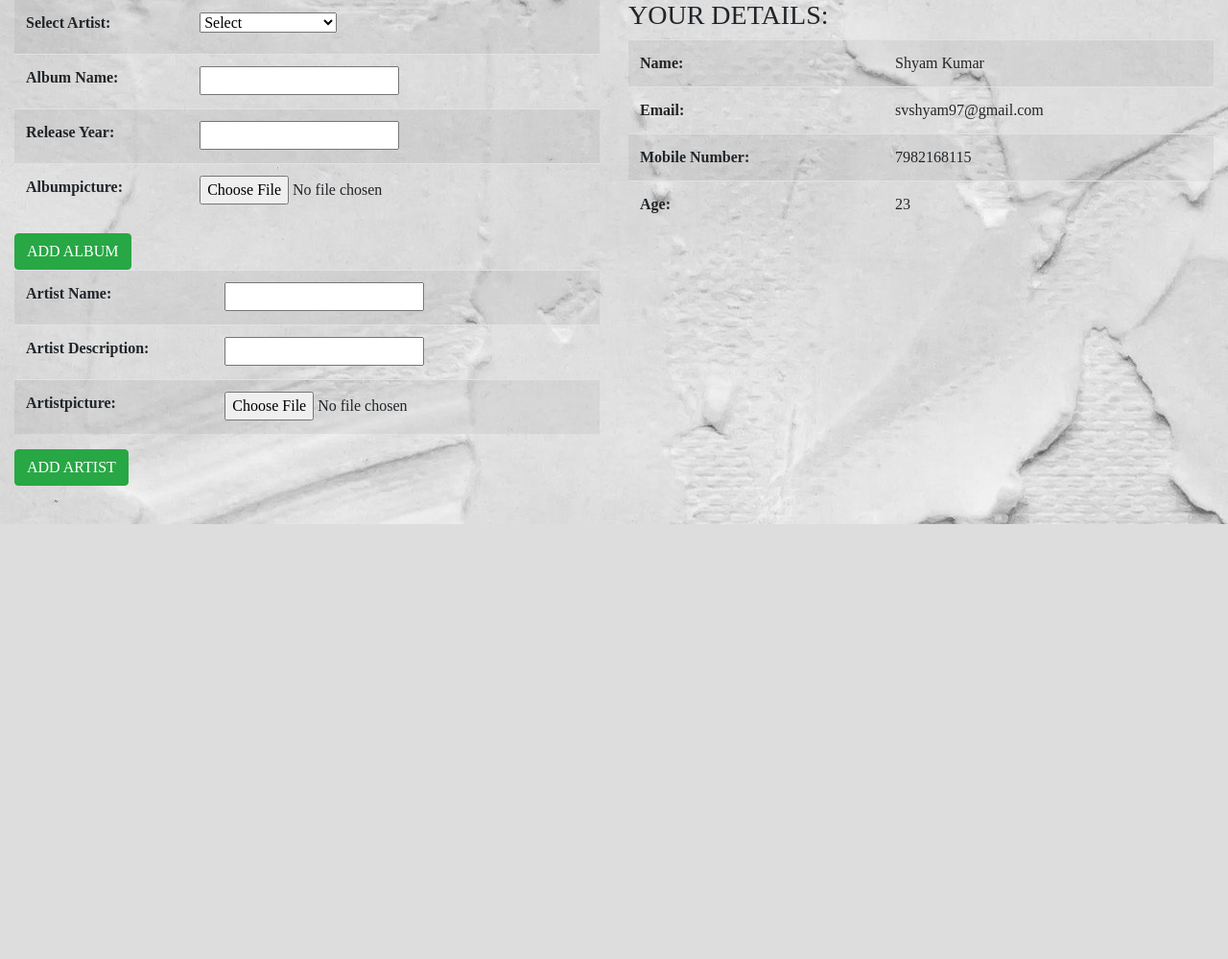
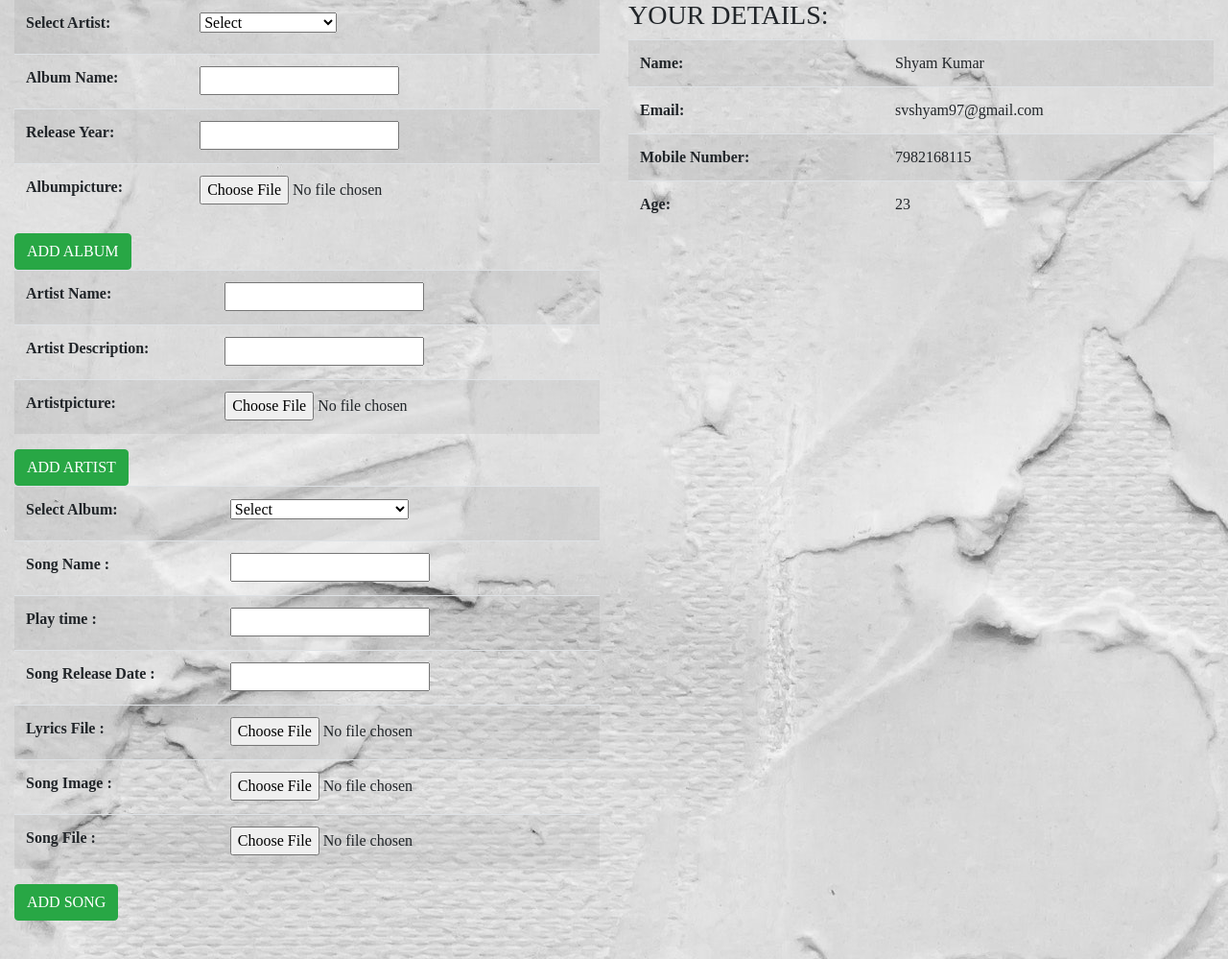
Before and after one commit to svshyam91/voyaMusic, a Django app: page /music/profile in a window 1280 px wide. Shown: the part 257-1256 px from the top of the page at 96% size. Before the commit the page ends 803 px from the top, so only its background shows below. Run offline with Django 3.2, Linux system fonts and the light colour scheme; a user stored in the database is signed in; data comes from the database, SQL or seed files in the repository; both versions use the stored data as it was after the commit; some libraries are stand-ins or nearby versions.

Commit message:
Added feature to upload song and corrected fields of Tracks model

```diff
--- a/Music/forms.py
+++ b/Music/forms.py
@@ -1,4 +1,5 @@
 from django import forms
+from .models import Album
 
 
 class Account(forms.Form):
@@ -23,7 +24,26 @@ class AddAlbum(forms.Form):
     releaseYear = forms.DateField(label="Release Year:")
     albumPicture = forms.FileField()
 
+
 class AddArtist(forms.Form):
     artistName = forms.CharField(label="Artist Name:", max_length=100)
     artistDescrip = forms.CharField(label="Artist Description:", max_length=100)
     artistPicture = forms.FileField()
+
+
+class AddSong(forms.Form):
+
+    # Get all album names and insert in tuple as tuple(value,label)
+    allAlbums = Album.objects.all()
+    ALBUMNAMES = (('Select','Select'),)
+    for album in allAlbums:
+        ALBUMNAMES = ALBUMNAMES+((album.id,album.name),)
+
+    # ALBUMNAMES = (('Option1','1'),('Option2','Option1'),('Option3',))
+    albumId = forms.ChoiceField(label="Select Album", choices=ALBUMNAMES)
+    songName = forms.CharField(label="Song Name ", max_length=100)
+    playTime = forms.DurationField(label="Play time ")
+    releaseDate = forms.DateField(label="Song Release Date ")
+    lyricsFile = forms.FileField(label="Lyrics File ")
+    songImage = forms.FileField(label="Song Image ")
+    songFile = forms.FileField(label="Song File ")
--- a/Music/models.py
+++ b/Music/models.py
@@ -25,9 +25,9 @@ class Tracks(models.Model):
     album_id = models.ForeignKey('Album', on_delete=models.CASCADE)
     name = models.CharField(max_length=200)
     play_time = models.DurationField()
-    lyric = models.FilePathField(path="/home/svshyam97/")
-    picture = models.CharField(max_length=500, default="Music/images/")
-    file_path = models.CharField(max_length=500)
+    lyric = models.FileField(upload_to="songs/lyrics/")
+    picture = models.FileField(upload_to="songs/images/")
+    file_path = models.FileField(upload_to="songs/tracks/")
     is_favourite = models.BooleanField(default="False")
 
     def __str__(self):
--- a/Music/templates/Music/profile.html
+++ b/Music/templates/Music/profile.html
@@ -5,6 +5,7 @@
 	<div class="jumbotron"> <h1>Hello! {{ username }}</h1> </div>
 	<div class="row">
 		<div class="col-sm-6">
+
 
 			<!-- Add Album -->
 			<form method="post" action="{% url 'Music:profile'%}" enctype="multipart/form-data">
@@ -21,8 +22,9 @@
 					</tr>
 					{{ albumForm.as_table }}
 				</table>
-				<input type="submit" name="submit" value="ADD ALBUM" class="btn btn-success">
+				<input type="submit" name="addAlbum" value="ADD ALBUM" class="btn btn-success">
 			</form>
+
 
 			<!-- Add Artist -->
 			<form method="post" action="{% url 'Music:profile' %}" enctype="multipart/form-data">
@@ -30,10 +32,21 @@
 				<table class="table table-striped">
 					{{ artistForm.as_table }}
 				</table>
-				<input type="submit" name="submit" value="ADD ARTIST" class="btn btn-success">
+				<input type="submit" name="addArtist" value="ADD ARTIST" class="btn btn-success">
+			</form>
+
+
+			<!-- Add Song -->
+			<form method="post" action="{% url 'Music:profile' %}" enctype="multipart/form-data">
+				{% csrf_token %}
+				<table class="table table-striped">
+					{{ songForm.as_table }}
+				</table>
+				<input type="submit" name="addSong" value="ADD SONG" class="btn btn-success">
 			</form>
 
 		</div>
+
 
 		<!-- Profile -->
 		<div class="col-sm-6">
--- a/Music/views.py
+++ b/Music/views.py
@@ -5,7 +5,7 @@ from django.http import Http404
 from django.urls import reverse
 from django.contrib.auth import login, logout, authenticate
 from django.contrib.auth.models import User
-from .forms import Account, Login, AddAlbum, AddArtist
+from .forms import Account, Login, AddAlbum, AddArtist, AddSong
 #from django.template import loader
 
 
@@ -129,7 +129,7 @@ def logIn(request):
                 return HttpResponseRedirect(reverse("Music:index"))
             else:
                 return render(request, "Music/logIn.html", {
-                    "loginForm": loginForm, "error_message":"Invalid Login"})
+                    "loginForm": loginForm, "error_message": "Invalid Login"})
     else:
         # Unbound form
         loginForm = Login()
@@ -144,6 +144,11 @@ def logOut(request):
 
 # /music/profile
 def profile(request):
+    """ This view handles multiple forms in a way that first it checks
+        request.method == "POST" and only if its true then it handles forms.
+        Next, it checks form IS VALID OR NOT. UNBOUND FORM WILL NOT BE VALID.
+        So, it'll validate only one form which return True for is_valid()."""
+
     if request.user.is_authenticated:
 
         # For showing user profile
@@ -156,6 +161,8 @@ def profile(request):
         if request.method == "POST":
             albumForm = AddAlbum(request.POST, request.FILES)      # Bound Form
             if albumForm.is_valid():
+                """ If artistForm is not valid then it will check next form"""
+
                 artistId = request.POST.get("artistId")
                 albumName = albumForm.cleaned_data["albumName"]
                 releaseYear = albumForm.cleaned_data["releaseYear"]
@@ -164,13 +171,13 @@ def profile(request):
                 # Storing album in database
                 artist = Artist.objects.get(id=artistId)
                 album = Album(artist_id=artist,
-                    name=albumName, release_date=releaseYear,
-                    albumImage=albumImage)
+                              name=albumName, release_date=releaseYear,
+                              albumImage=albumImage)
                 album.save()
 
                 return render(request, "Music/profile.html", {
                     "username": request.user.get_username(),
-                    "account": account })
+                    "account": account})
         else:
             # Unbound Form
             albumForm = AddAlbum()
@@ -178,7 +185,10 @@ def profile(request):
 
         # Adding Artist
         if request.method == "POST":
-            artistForm = AddArtist(request.POST, request.FILES)     # Bound Form
+            """ If artistForm is not valid then it will check next form"""
+
+            artistForm = AddArtist(
+                request.POST, request.FILES)     # Bound Form
             if artistForm.is_valid():
                 artistName = artistForm.cleaned_data["artistName"]
                 artistDescrip = artistForm.cleaned_data["artistDescrip"]
@@ -186,24 +196,49 @@ def profile(request):
 
                 # Storing artist in Database
                 newArtist = Artist(name=artistName,
-                    description=artistDescrip, picture=artistPicture)
+                                   description=artistDescrip, picture=artistPicture)
                 newArtist.save()
-
                 return render(request, "Music/profile.html", {
                     "username": request.user.get_username(),
                     "account": account,
-                    })
+                })
         else:
             artistForm = AddArtist()        # Unbound Form
-
         # End of adding Artist
 
+        # Add Song
+        if request.method == "POST":
+            songForm = AddSong(request.POST, request.FILES)
+            if songForm.is_valid():
+                """ If albumForm is not valid then it'll check next form"""
+
+                albumId = songForm.cleaned_data["albumId"]
+                songName = songForm.cleaned_data["songName"]
+                playTime = songForm.cleaned_data["playTime"]
+                releaseDate = songForm.cleaned_data["releaseDate"]
+                lyricsFile = request.FILES["lyricsFile"]
+                songImage = request.FILES["songImage"]
+                songFile = request.FILES["songFile"]
+
+                # Storing song in Database
+                album = Album.objects.get(id=albumId)    # Get album object associated with song
+                song = Tracks(album_id=album,
+                              name=songName, play_time=playTime, lyric=lyricsFile,
+                              picture=songImage, file_path=songFile, is_favourite="False"
+                              )
+                song.save()
+                return HttpResponse("You have successfully uploaded song.")
+        else:
+            songForm = AddSong()
+        # End of SongForm handling
 
         return render(request, "Music/profile.html", {
             "username": request.user.get_username(),
             "albumForm": albumForm,
             "artists": artists,
             "account": account,
-            "artistForm": artistForm,})
+            "artistForm": artistForm,
+            "songForm": songForm, })
     else:
+        # If the user is not logged in.
         return HttpResponseRedirect(reverse("Music:logIn"))
```
Also changed, not shown: Music/migrations/0012_auto_20200304_1113.py (added), db.sqlite3.
